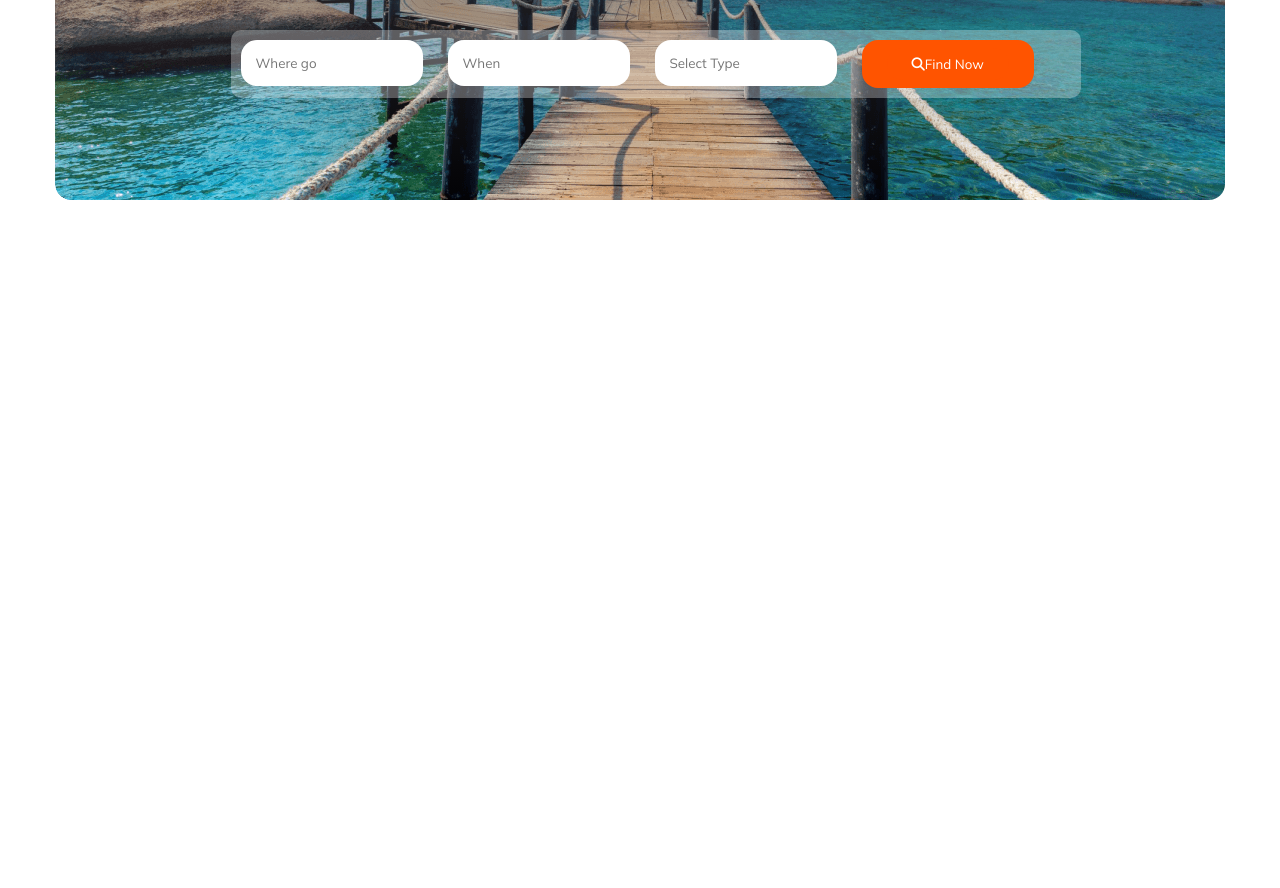
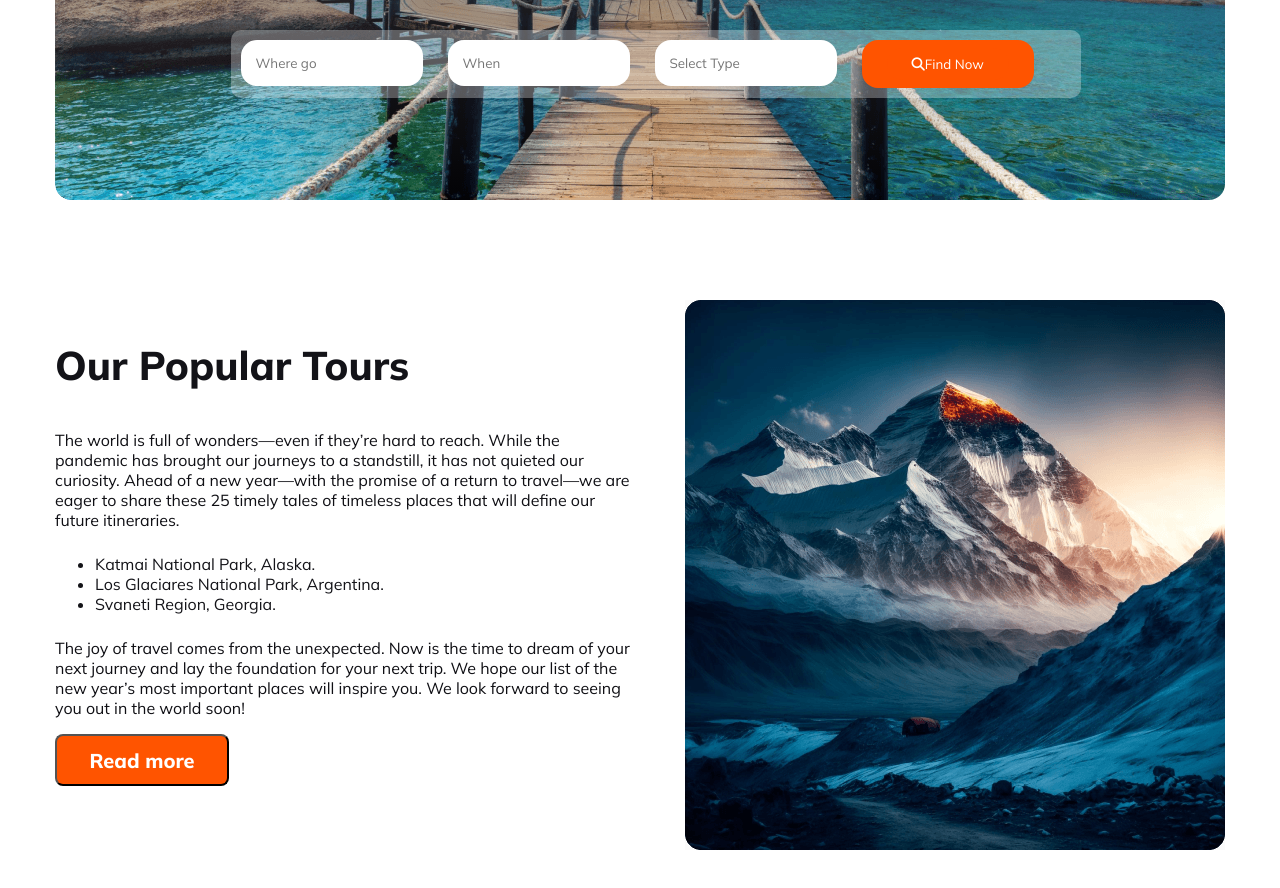
Before and after one commit to shafiqol/Barisal-Travel, a plain HTML site: page index.html in a window 1280 px wide. Shown: the part 625-1513 px from the top of the page. Before the commit the page ends 925 px from the top, so only its background shows below. Drawn offline with Linux system fonts and the light colour scheme.

Commit message:
our poular tours style done

```diff
--- a/index.html
+++ b/index.html
@@ -51,6 +51,22 @@
                 </div>
             </div>
         </div>
+        <div class="our-tours-banner">
+            <div class="text">
+                <h3 class="our-tours">Our Popular Tours</h3>
+                <p>The world is full of wonders—even if they’re hard to reach. While the pandemic has brought our journeys to a standstill, it has not quieted our curiosity. Ahead of a new year—with the promise of a return to travel—we are eager to share these 25 timely tales of timeless places that will define our future itineraries.</p>
+                <ul>
+                    <li>Katmai National Park, Alaska.</li>
+                    <li>Los Glaciares National Park, Argentina.</li>
+                    <li>Svaneti Region, Georgia.</li>
+                </ul>
+                <p>The joy of travel comes from the unexpected. Now is the time to dream of your next journey and lay the foundation for your next trip. We hope our list of the new year’s most important places will inspire you. We look forward to seeing you out in the world soon!</p>
+                <button class="btn-primary">Read more</button>
+            </div>
+            <div class="img">
+                <img src="Images/Rectangle 4.png" alt="">
+            </div>
+        </div>
     </main>
 </body>
 </html>
--- a/style.css
+++ b/style.css
@@ -113,3 +113,39 @@ nav li a{
     padding: 8px 25px;
     border-radius: 16px;
 }
+/* Our Popular Tours style */
+.our-tours-banner{
+    display: flex;
+    margin: 100px auto;
+    width: 100%;
+    max-width: 1170px;
+}
+.text ul{
+    font-size: 16px;
+    font-weight: 400;
+    color: rgba(19, 19, 24, 1);
+    margin: 24px 0;
+}
+.our-tours{
+    font-size: 40px;
+    font-weight: 800;
+    color: rgba(19, 19, 24, 1);
+}
+.text p{
+    font-size: 16px;
+    font-weight: 400;
+    color: rgb(15, 15, 20);;
+}
+.read{
+    font-size: 20px;
+    font-weight: 800;
+    color: rgba(255, 255, 255, 1);
+    background-color: rgba(255, 84, 0, 1);
+    border-radius: 8px;
+    height: 52px;
+    width:  174px;
+    margin-top: 32px;
+}
+.img{
+    margin-left: 55px;
+}
```
